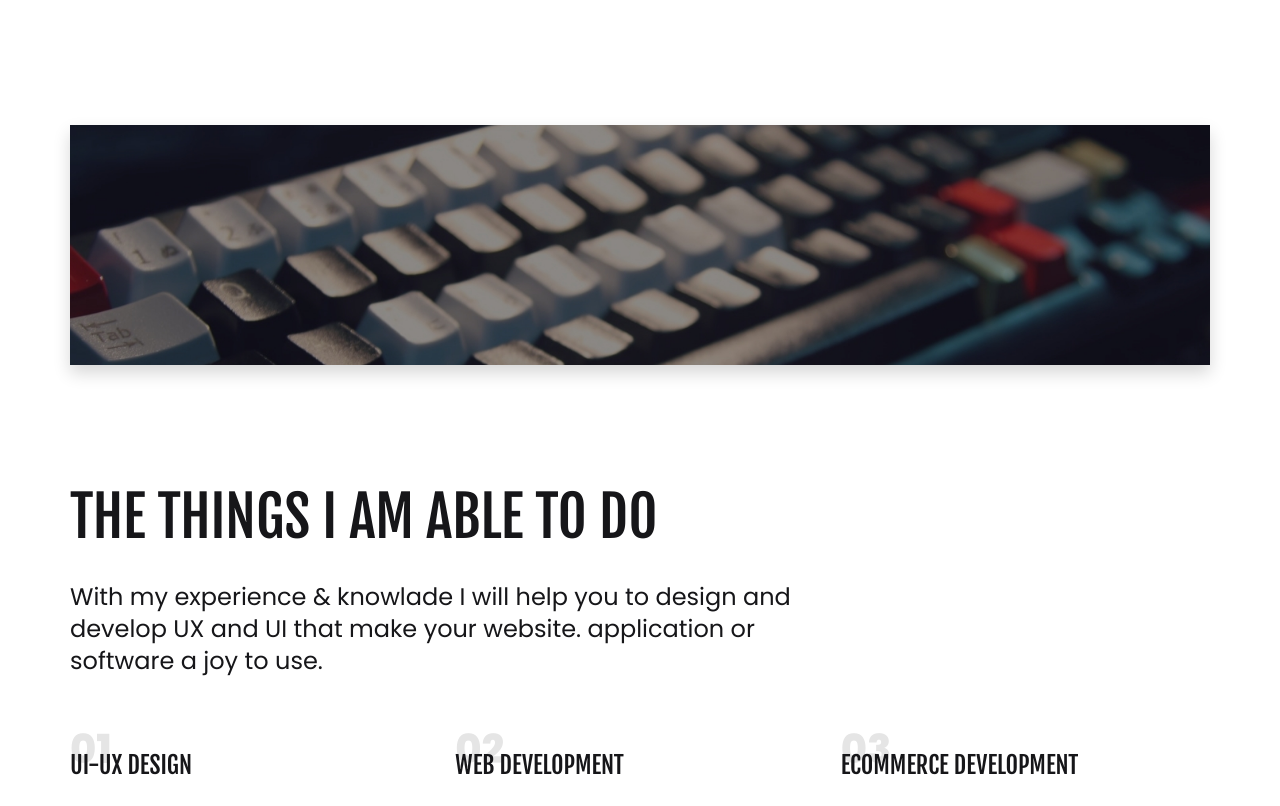
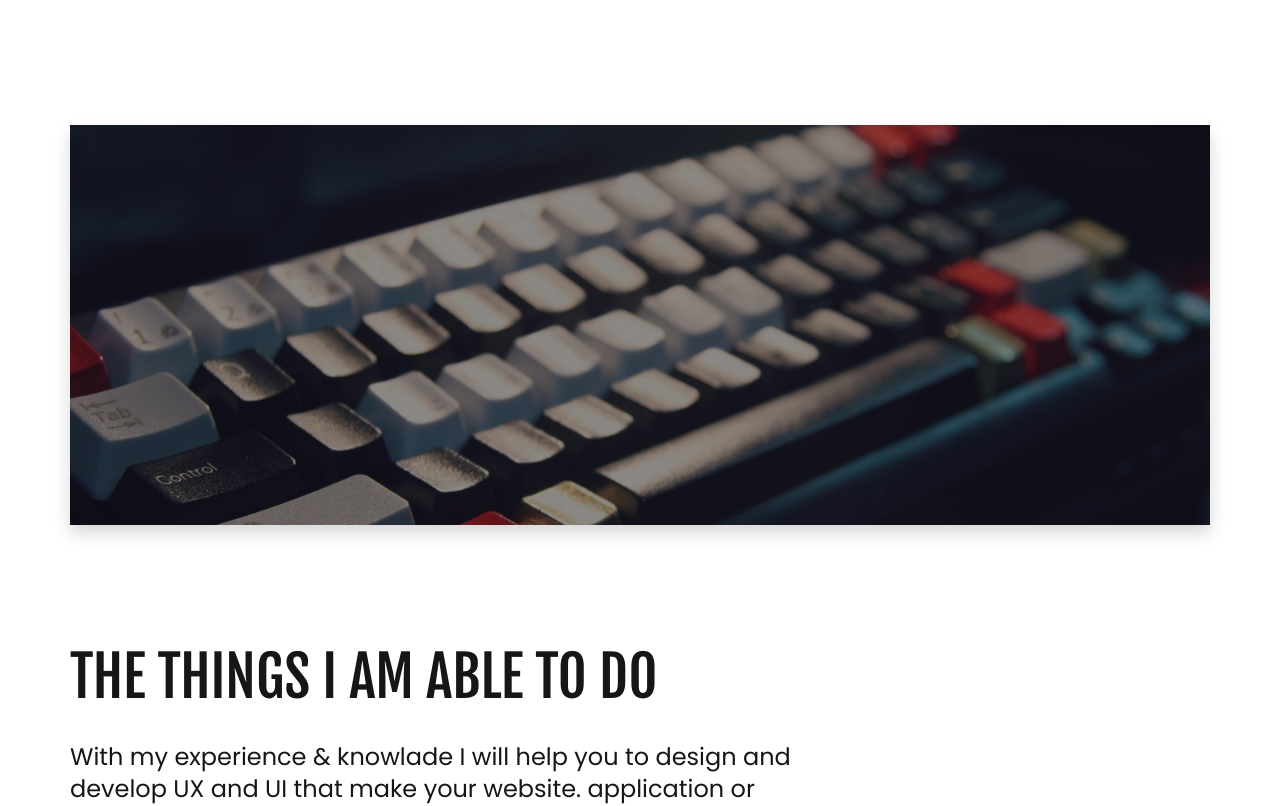
Before and after one commit to AnushkaWijegoonawardana97/Personal-Portfolio, a React (Create React App) app in the folder Website Development/portfolio-website/: page / in a window 1280 px wide. Shown: the part 564-1370 px from the top of the page. Built offline with nearby package versions, Linux system fonts and the light colour scheme; no server answers.

Commit message:
Screen xlg responsive settings completed

```diff
--- a/Website Development/portfolio-website/src/scss/Components/_contactFormMap.scss
+++ b/Website Development/portfolio-website/src/scss/Components/_contactFormMap.scss
@@ -39,28 +39,14 @@
 }
 
 // Responsive Settings
-@include screen-lg {
+@include screen-xlg {
 	.contactFormMap {
-		grid-template-columns: repeat(1, 1fr);
-		grid-gap: 6rem;
-
-		.contactMap {
-			order: 2;
-
-			iframe {
-				min-height: 30vh;
-			}
-		}
-
 		.contactForm {
 			.form-group {
-				margin-bottom: 2rem;
-
 				.form-control {
-					border: 1px solid $primaryColor;
-					font-size: 1.2rem;
-					line-height: 1.7rem;
-					padding: 0.4rem 1rem;
+					border-width: 1px;
+					font-size: 1.1rem;
+					line-height: 1.6rem;
 				}
 			}
 		}
--- a/Website Development/portfolio-website/src/scss/Components/_homeServices.scss
+++ b/Website Development/portfolio-website/src/scss/Components/_homeServices.scss
@@ -15,9 +15,9 @@
 }
 
 // Responsive Settings
-@include screen-lg {
+@include screen-xlg {
 	.serviceGrid {
-		grid-gap: 1rem;
+		grid-gap: 1.75rem;
 
 		.serviceCard {
 			.primarySubHeading {
--- a/Website Development/portfolio-website/src/scss/Components/_imageBanner.scss
+++ b/Website Development/portfolio-website/src/scss/Components/_imageBanner.scss
@@ -15,8 +15,3 @@
 }
 
 // Responsive Settings
-@include screen-lg {
-	.imageBanner {
-		min-height: 30vh;
-	}
-}
--- a/Website Development/portfolio-website/src/scss/Components/_timeLine.scss
+++ b/Website Development/portfolio-website/src/scss/Components/_timeLine.scss
@@ -16,3 +16,11 @@
 		}
 	}
 }
+
+@include screen-xlg {
+	.timeLineContainer {
+		.timeline-card {
+			margin-bottom: 2.5rem;
+		}
+	}
+}
```
